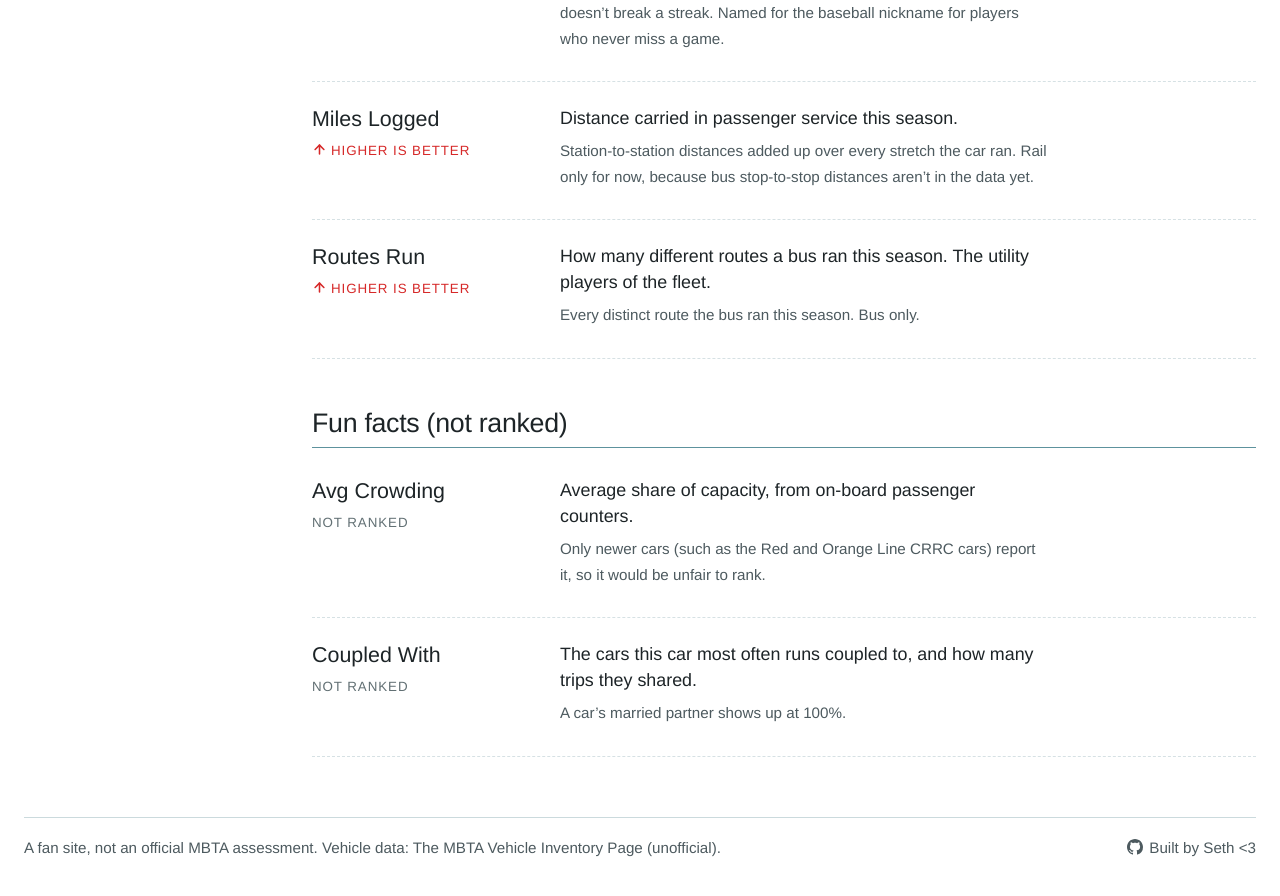
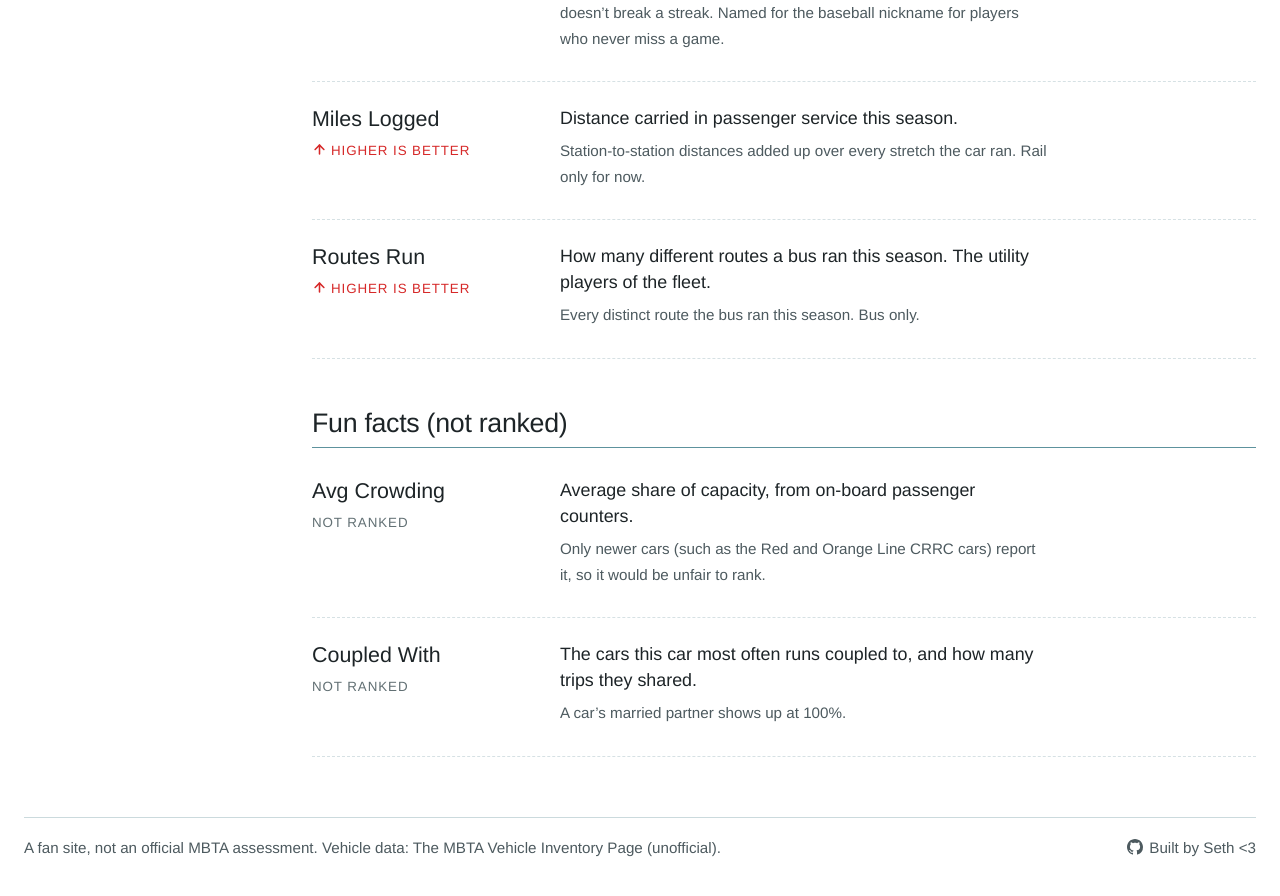
Before and after one commit to skaplan-dev/mbta-savant, a React (Vite) app in the folder web/: page /glossary in a window 1280 px wide. Shown: the part 2800-3696 px from the top of the page. Built offline with nearby package versions, Linux system fonts and the light colour scheme; no server answers; a web font is replaced by a local one.

Commit message:
docs(web): shorten the Miles Logged glossary note

```diff
--- a/web/src/glossary.ts
+++ b/web/src/glossary.ts
@@ -100,7 +100,7 @@ export const GLOSSARY: Record<StatId, GlossaryEntry> = {
         lead: 'Distance carried in passenger service this season.',
         better: 'higher',
         betterLabel: 'HIGHER IS BETTER',
-        calc: 'Station-to-station distances added up over every stretch the car ran. Rail only for now, because bus stop-to-stop distances aren’t in the data yet.',
+        calc: 'Station-to-station distances added up over every stretch the car ran. Rail only for now.',
     },
     crowding: {
         name: 'Avg Crowding',
```
